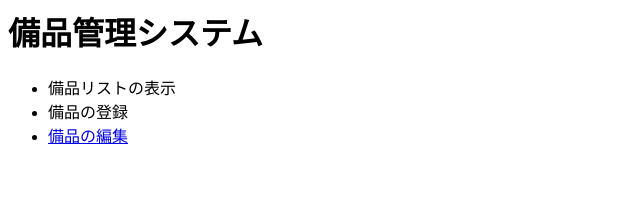
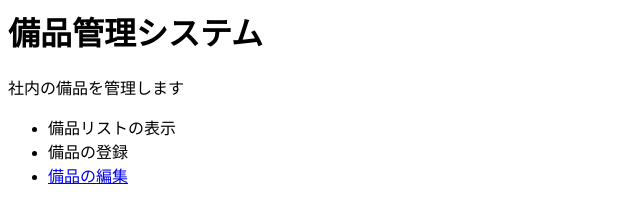
Before and after one commit to taka115/bihin-kanri, a plain HTML site: page index.html in a window 1280 px wide. Shown: the whole page, without its empty margins (0-640 px from the left). Drawn offline with Linux system fonts and the light colour scheme.

Commit message:
トップページに説明を追記

```diff
--- a/index.html
+++ b/index.html
@@ -1,4 +1,5 @@
 <h1>備品管理システム</h1>
+<p>社内の備品を管理します</p>
 <ul>
     <li>備品リストの表示</li>
     <li>備品の登録</li>
```
